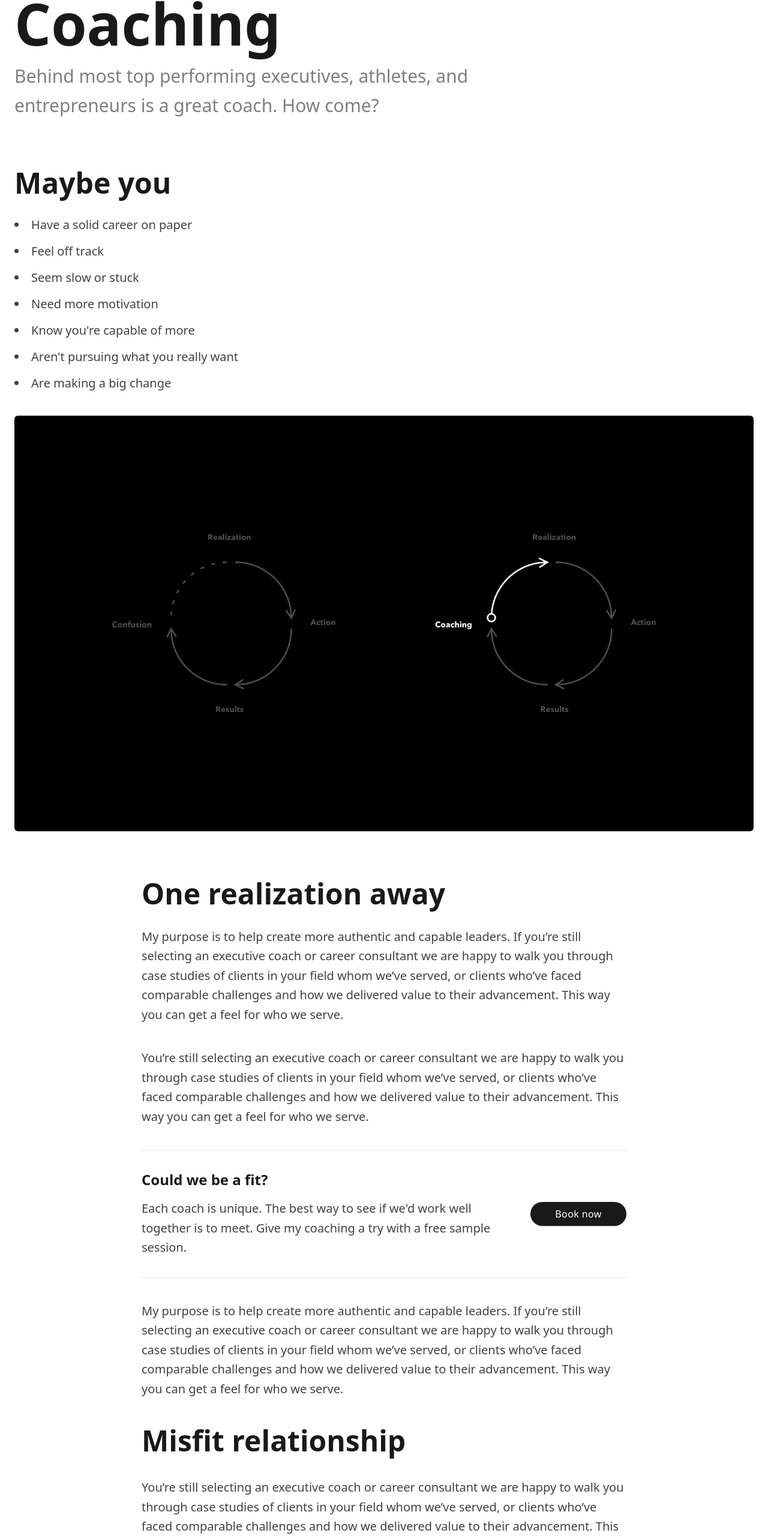
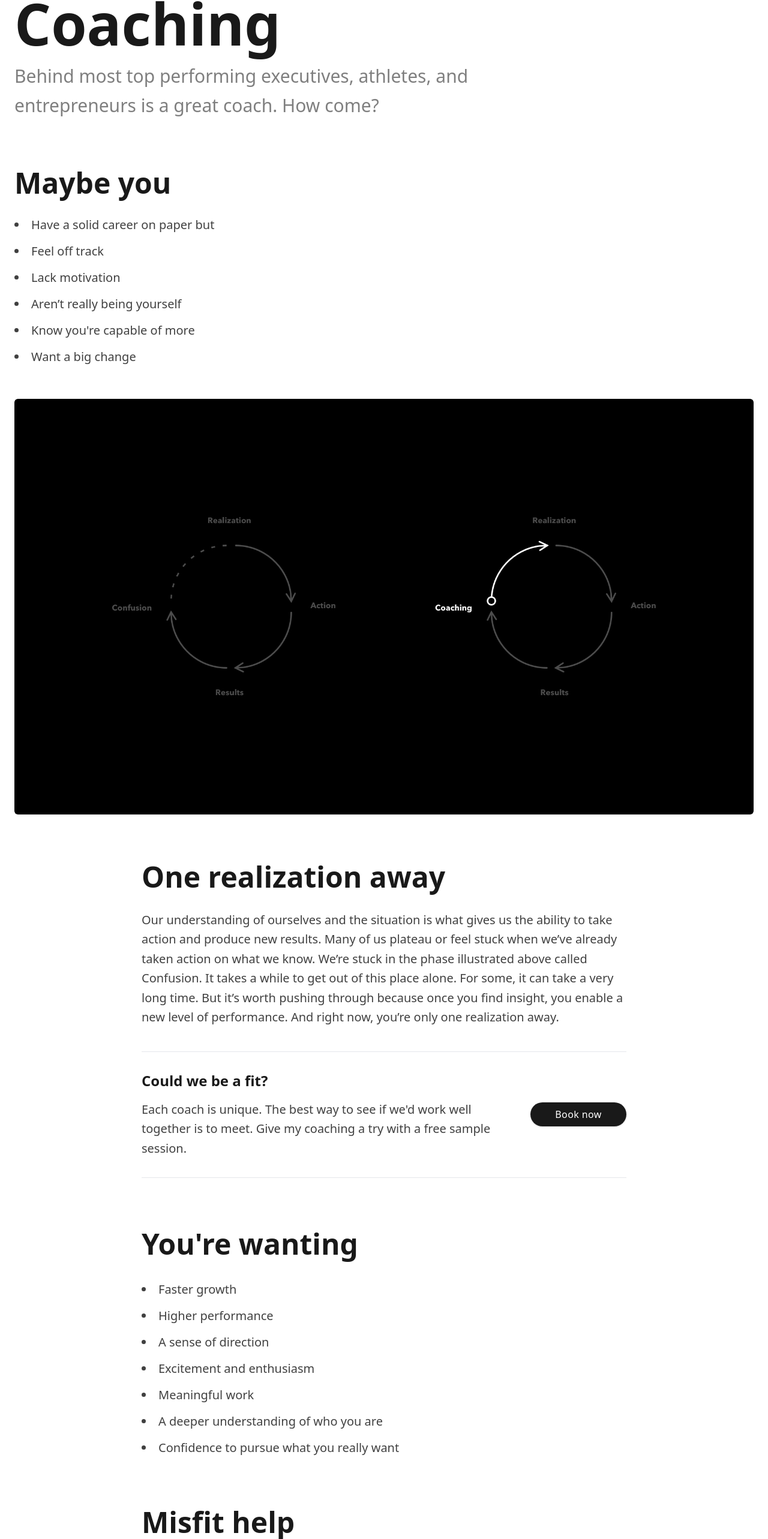
Before and after one commit to JeredOdegard/personal-site, a Next.js app: page /coaching in a window 1280 px wide. Shown: the part 185-2751 px from the top of the page at 60% size. Built offline with nearby package versions, Linux system fonts and the light colour scheme.

Commit message:
Wrote out real copy for each section except Offering.

```diff
--- a/pages/coaching.js
+++ b/pages/coaching.js
@@ -92,14 +92,13 @@ export default function Coaching() {
       <div className="grid grid-cols-12 gap-x-2 gap-y-4 md:gap-y-10 md:gap-x-10 max-w-screen-xl mx-auto px-6 lg:px-14 xl:px-6">
         <div className="col-span-full lg:col-span-8">
           <h1 className="text-black text-5xl md:max-w-screen-sm font-bold mb-8 text-opacity-90 mt-10">Maybe you</h1>
-          <ul className="text-xl text-black text-opacity-75 list-inside space-y-4 list-disc">
-            <li>Have a solid career on paper</li>
+          <ul className="text-xl text-black text-opacity-75 list-inside space-y-4 list-disc mb-4">
+            <li>Have a solid career on paper but</li>
             <li>Feel off track</li>
-            <li>Seem slow or stuck</li>
-            <li>Need more motivation</li>
+            <li>Lack motivation</li>
+            <li>Aren’t really being yourself</li>
             <li>Know you're capable of more</li>
-            <li>Aren't pursuing what you really want</li>
-            <li>Are making a big change</li>
+            <li>Want a big change</li>
           </ul>
         </div>
         <div className="col-span-full lg:col-span-4">
@@ -114,8 +113,7 @@ export default function Coaching() {
         <div className="col-span-2"></div>
         <div className="col-span-full lg:col-span-8">
           <h1 className="text-black text-5xl md:max-w-screen-sm font-bold mb-8 text-opacity-90 mt-10">One realization away</h1>
-          <p className="text-xl text-black text-opacity-75 mb-10 leading-relaxed">My purpose is to help create more authentic and capable leaders. If you’re still selecting an executive coach or career consultant we are happy to walk you through case studies of clients in your field whom we’ve served, or clients who’ve faced comparable challenges and how we delivered value to their advancement. This way you can get a feel for who we serve.</p>
-          <p className="text-xl text-black text-opacity-75 mb-10 leading-relaxed">You’re still selecting an executive coach or career consultant we are happy to walk you through case studies of clients in your field whom we’ve served, or clients who’ve faced comparable challenges and how we delivered value to their advancement. This way you can get a feel for who we serve.</p>
+          <p className="text-xl text-black text-opacity-75 mb-10 leading-relaxed">Our understanding of ourselves and the situation is what gives us the ability to take action and produce new results. Many of us plateau or feel stuck when we’ve already taken action on what we know. We’re stuck in the phase illustrated above called Confusion. It takes a while to get out of this place alone. For some, it can take a very long time. But it’s worth pushing through because once you find insight, you enable a new level of performance. And right now, you’re only one realization away.</p>
           <div className="border-t border-b border-gray-200 py-8 mb-10 md:flex justify-between items-center gap-x-10">
             <div>
               <h4 className="text-2xl text-black text-opacity-90 mb-4 font-extrabold">Could we be a fit?</h4>
@@ -133,9 +131,18 @@ export default function Coaching() {
       <div className="grid grid-cols-12 gap-x-2 gap-y-4 md:gap-y-10 md:gap-x-10 max-w-screen-xl mx-auto px-6 lg:px-14 xl:px-6">
         <div className="col-span-2"></div>
         <div className="col-span-full lg:col-span-8">
-          <p className="text-xl text-black text-opacity-75 mb-10 leading-relaxed">My purpose is to help create more authentic and capable leaders. If you’re still selecting an executive coach or career consultant we are happy to walk you through case studies of clients in your field whom we’ve served, or clients who’ve faced comparable challenges and how we delivered value to their advancement. This way you can get a feel for who we serve.</p>
-          <h1 className="text-black text-5xl md:max-w-screen-sm font-bold mb-8 text-opacity-90 mt-10 leading-tight">Misfit relationship</h1>
-          <p className="text-xl text-black text-opacity-75 mb-10 leading-relaxed">You’re still selecting an executive coach or career consultant we are happy to walk you through case studies of clients in your field whom we’ve served, or clients who’ve faced comparable challenges and how we delivered value to their advancement. This way you can get a feel for who we serve.</p>
+          <h1 className="text-black text-5xl md:max-w-screen-sm font-bold mb-8 text-opacity-90 mt-10 leading-tight">You're wanting</h1>
+          <ul className="text-xl text-black text-opacity-75 list-inside space-y-4 list-disc mb-20">
+            <li>Faster growth</li>
+            <li>Higher performance</li>
+            <li>A sense of direction</li>
+            <li>Excitement and enthusiasm</li>
+            <li>Meaningful work</li>
+            <li>A deeper understanding of who you are</li>
+            <li>Confidence to pursue what you really want</li>
+          </ul>
+          <h1 className="text-black text-5xl md:max-w-screen-sm font-bold mb-8 text-opacity-90 mt-10 leading-tight">Misfit help</h1>
+          <p className="text-xl text-black text-opacity-75 mb-10 leading-relaxed">If you’ve been stuck for a while or are just looking to move faster, you’ve probably asked for help. The first person most people reach out to is a friend or colleague. The friends who are accomplished are the best. You tell them your situation and they give you their thoughts. But if your friends are anything like mine, their advice, while temporarily helpful, didn’t lead to lasting change. So you keep looking.</p>
         </div>
         <div className="col-span-full lg:col-span-2">
         </div>
@@ -148,11 +155,14 @@ export default function Coaching() {
       <div className="grid grid-cols-12 gap-x-2 gap-y-4 md:gap-y-10 md:gap-x-10 max-w-screen-xl mx-auto px-6 lg:px-14 xl:px-6">
         <div className="col-span-2"></div>
         <div className="col-span-full lg:col-span-8">
-          <p className="text-xl text-black text-opacity-75 mb-10 leading-relaxed">You’re still selecting an executive coach or career consultant we are happy to walk you through case studies of clients in your field whom we’ve served, or clients who’ve faced comparable challenges and how we delivered value to their advancement. This way you can get a feel for who we serve.</p>
-          <p className="text-xl text-black text-opacity-75 mb-10 leading-normal">Executive coach or career consultant we are happy to walk you through case studies of clients in your field whom we’ve served, or clients who’ve faced comparable challenges and how we delivered value to their advancement. This way you can get a feel for who we serve.</p>
-          <h1 className="text-black text-5xl md:max-w-screen-sm font-bold mb-8 text-opacity-90 mt-10 leading-tight">A dynamic partnership</h1>
-          <p className="text-xl text-black text-opacity-75 mb-10 leading-normal">You’re still selecting an executive coach or career consultant we are happy to walk you through case studies of clients in your field whom we’ve served, or clients who’ve faced comparable challenges and how we delivered value to their advancement. This way you can get a feel for who we serve.</p>
-          <p className="text-xl text-black text-opacity-75 mb-10 leading-normal">Executive coach or career consultant we are happy to walk you through case studies of clients in your field whom we’ve served, or clients who’ve faced comparable challenges and how we delivered value to their advancement. This way you can get a feel for who we serve.</p>
+          <p className="text-xl text-black text-opacity-75 mb-10 leading-relaxed">Maybe somebody with more experience will help? If you’re lucky, you also have a mentor. This is someone who is further along in their career or life than you who can share their personal experience. But if you’re reading this, chances are that didn’t work either. Mentors are an excellent resource for learning from someone else’s experience. This is useful when you’re building a hard skill and want an example of how it can be done well. But this isn’t helpful when you’re not sure what you need to improve or what you want in the first place. And very rarely does someone else’s experience lead to profound insight for you.</p>
+          <p className="text-xl text-black text-opacity-75 mb-10 leading-normal">This is why the top performers work with a coach.</p>
+          <h1 className="text-black text-5xl md:max-w-screen-sm font-bold mb-8 text-opacity-90 mt-10 leading-tight">Your dyanmic partner</h1>
+          <p className="text-xl text-black text-opacity-75 mb-10 leading-normal">They want someone who will know them inside and out. Because the most profound insight comes not from advice but from thoughtful questions. And this is what I do extremely well as a coach: I ask really good questions. I ask questions because that’s how we’ll uncover the answers nobody else has been able to provide. The truth is, you have the right answers already locked inside. You just need someone to understand you and ask the right questions.</p>
+          <p className="text-xl text-black text-opacity-75 mb-10 leading-normal">I do this to move you towards realization and to increase action. This translates to new heights in your performance. That is my focus as your coach. We accomplish this in several ways. For example, I reveal your unique strengths, recurring patterns, and blindspots and give you the tools to work with them. This increases your overall self-awareness and allows you to make better decisions with a richer set of data. I’m also an experienced thought partner. I create an environment where the best learning occurs. To me, the best learning occurs with a combination of trust, playfulness, and focus.</p>
+          <p className="text-xl text-black text-opacity-75 mb-10 leading-normal"><span className="font-bold">Trust:</span> In order to move the conversation from the mundane to the meaningful, from the surface to the core, there must be a high level of trust. The coaching conversation is safe, supportive and without judgment.</p>
+          <p className="text-xl text-black text-opacity-75 mb-10 leading-normal"><span className="font-bold">Playfulness:</span> When everything needs to be perfect, we freeze and learn slow. We are the most creative and willing to explore in play, where some messiness is allowed. This is where our best ideas shake free. On top of that, it makes the coaching experience enjoyable.</p>
+          <p className="text-xl text-black text-opacity-75 mb-10 leading-normal"><span className="font-bold">Focus:</span> In a coaching session, we have a limited amount of time together. Whether or not we’re deliberate and intentional with it determines its impact. We work together to set a clear focus, which maximizes your value and results.</p>
         </div>
         <div className="col-span-full lg:col-span-2">
         </div>
@@ -166,8 +176,8 @@ export default function Coaching() {
         <div className="col-span-2"></div>
         <div className="col-span-full lg:col-span-8">
           <h1 className="text-black text-5xl md:max-w-screen-sm font-bold mb-8 text-opacity-90 mt-10">Lasting impact</h1>
-          <p className="text-xl text-black text-opacity-75 mb-10 leading-normal">Executive coach or career consultant we are happy to walk you through case studies of clients in your field whom we’ve served, or clients who’ve faced comparable challenges and how we delivered value to their advancement. This way you can get a feel for who we serve.</p>
-          <p className="text-xl text-black text-opacity-75 mb-10 leading-normal">You’re still selecting an executive coach or career consultant we are happy to walk you through case studies of clients in your field whom we’ve served, or clients who’ve faced comparable challenges and how we delivered value to their advancement. This way you can get a feel for who we serve.</p>
+          <p className="text-xl text-black text-opacity-75 mb-10 leading-normal">In short, the coaching relationship is a series of one hour conversations with a broader outcome defined at the beginning of our relationship. With each conversation, we focus on where you are in the present moment, so that you are empowered to apply your learning right away. Every conversation we have compounds. The learnings from one conversation build on the previous sessions.</p>
+          <p className="text-xl text-black text-opacity-75 mb-10 leading-normal">This means that the most powerful impact a coach can have happens over time. This is the reason why I ask clients to commit to working together for at least three months. It allows us to go deep, achieve the value you’re after, and build habits that will last.</p>
         </div>
         <div className="col-span-full lg:col-span-2">
         </div>
@@ -180,8 +190,7 @@ export default function Coaching() {
       <div className="grid grid-cols-12 gap-x-2 gap-y-4 md:gap-y-10 md:gap-x-10 max-w-screen-xl mx-auto px-6 lg:px-14 xl:px-6 mb-10">
         <div className="col-span-2"></div>
         <div className="col-span-full lg:col-span-8">
-          <p className="text-xl text-black text-opacity-75 mb-10 leading-normal">Executive coach or career consultant we are happy to walk you through case studies of clients in your field whom we’ve served, or clients who’ve faced comparable challenges and how we delivered value to their advancement. This way you can get a feel for who we serve.</p>
-          <p className="text-xl text-black text-opacity-75 mb-10 leading-normal">You’re still selecting an executive coach or career consultant we are happy to walk you through case studies of clients in your field whom we’ve served, or clients who’ve faced comparable challenges and how we delivered value to their advancement. This way you can get a feel for who we serve.</p>
+          <p className="text-xl text-black text-opacity-75 mb-10 leading-normal">I’ve completed this journey many times now, both as a leader within a company and running my own practice. I’ve been privileged to partner with executives, directors, designers, software engineers, and product managers at leading companies. Here’s what they have to say:</p>
         </div>
         <div className="col-span-full lg:col-span-2">
         </div>
@@ -209,7 +218,7 @@ export default function Coaching() {
           </div>
           <p className="text-xl text-black text-opacity-75 mb-10 leading-normal">You’re still selecting an executive coach or career consultant we are happy to walk you through case studies of clients in your field whom we’ve served, or clients who’ve faced comparable challenges and how we delivered value to their advancement. This way you can get a feel for who we serve.</p>
 
-          <div className="border-t border-gray-200 py-8 mb-10 md:flex justify-between items-center gap-x-10">
+          <div className="border-t border-b border-gray-200 py-8 mb-10 md:flex justify-between items-center gap-x-10">
             <div>
               <h4 className="text-2xl text-black text-opacity-90 mb-4 font-extrabold">Could we be a fit?</h4>
               <p className="text-xl text-black text-opacity-75 leading-relaxed">Each coach is unique. The best way to see if we'd work well together is to meet. Give my coaching a try with a free sample session.</p>
@@ -219,6 +228,17 @@ export default function Coaching() {
             </div>
           </div>
 
+        </div>
+        <div className="col-span-full lg:col-span-2">
+        </div>
+      </div>
+
+      <div className="grid grid-cols-12 gap-x-2 gap-y-4 md:gap-y-10 md:gap-x-10 max-w-screen-xl mx-auto px-6 lg:px-14 xl:px-6">
+        <div className="col-span-2"></div>
+        <div className="col-span-full lg:col-span-8">
+          <h1 className="text-black text-5xl md:max-w-screen-sm font-bold mb-8 text-opacity-90 mt-10">Who am I</h1>
+          <p className="text-xl text-black text-opacity-75 mb-10 leading-normal">Prior to becoming a coach, I was an accomplished technologist. I spent 11 years as an engineer, designer, and manager. This makes me well versed in the unique challenges of being successful in a competitive space. I climbed the ladder and reached my goals quickly. I helped the people on my teams do the same. And I know I can help you too.</p>
+          <button className="bg-black bg-opacity-90 px-5 py-2 font-medium rounded-full tracking-wide text-white shadow transform transition hover:shadow-lg hover:-translate-y-0.5 hover:bg-opacity-100 hover:scale-105">Read my story</button>
         </div>
         <div className="col-span-full lg:col-span-2">
         </div>
```
